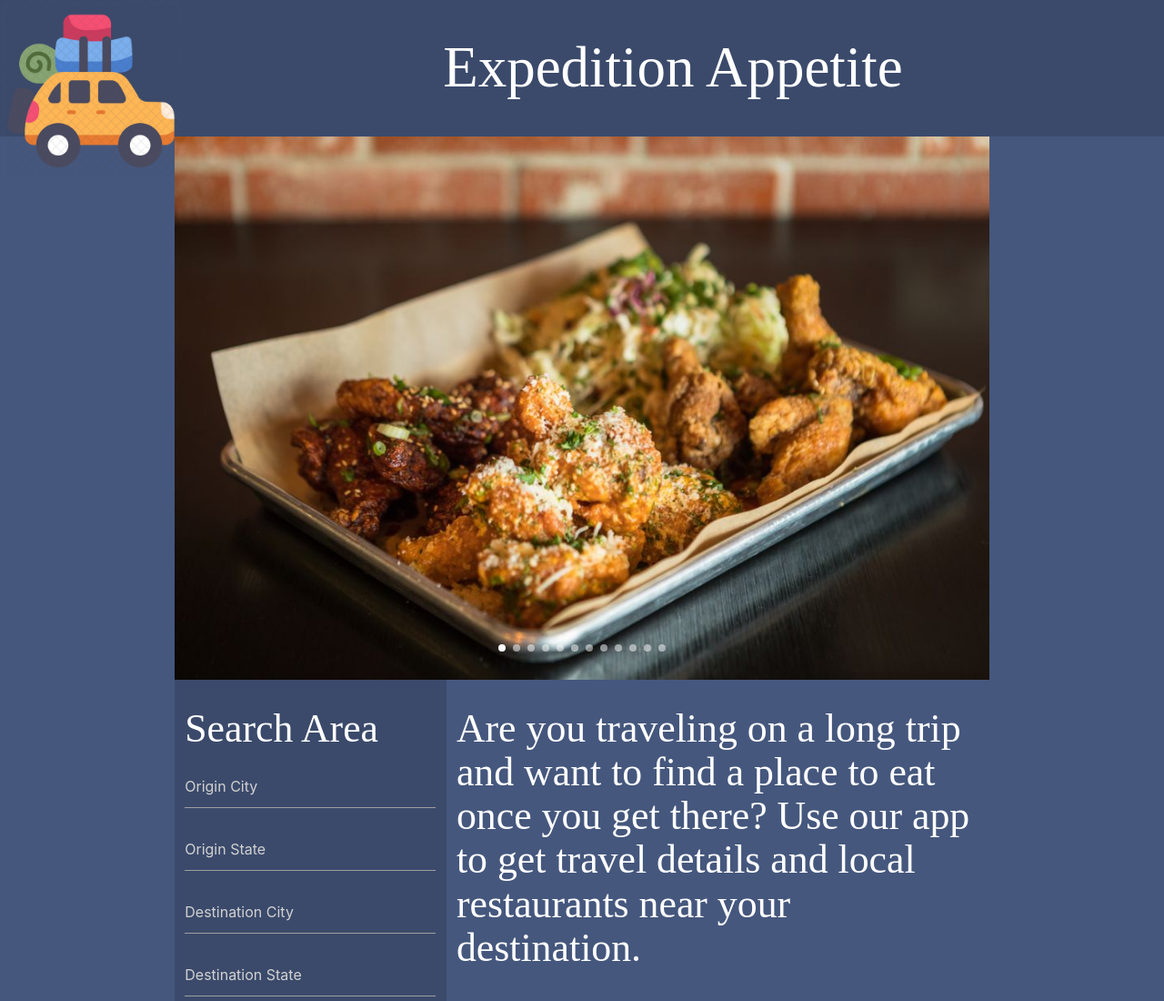
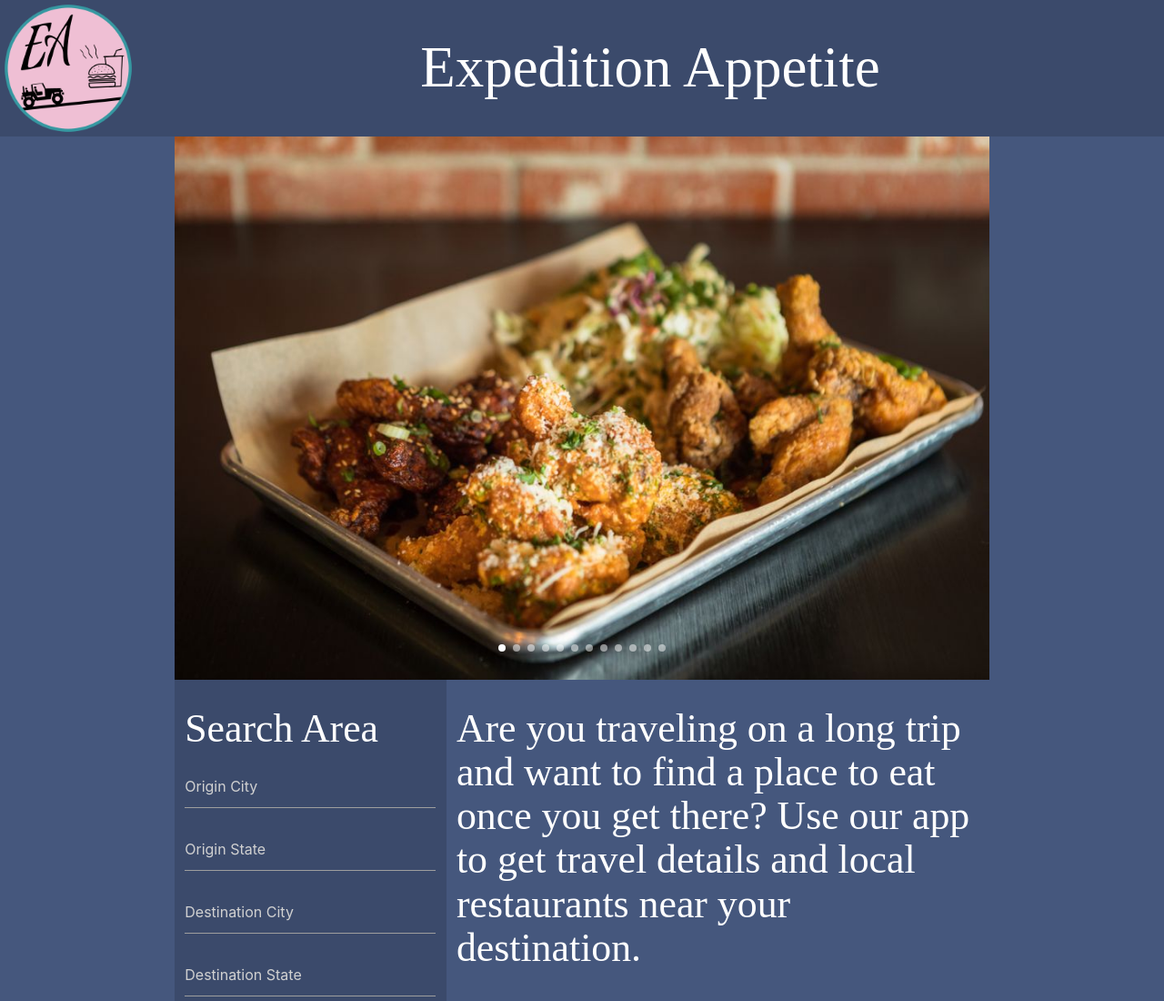
Before and after one commit to SerenaChandler/Exhibition-Appetite, a plain HTML site: page index.html in a window 1280 px wide. Shown: the top 1100 px of the page at 91% size. Drawn offline with nearby package versions, Linux system fonts and the light colour scheme; a web font is replaced by a local one.

Commit message:
added logo to page

```diff
--- a/index.html
+++ b/index.html
@@ -18,7 +18,7 @@
 
     <!-- PAGE HEADER -->
     <header class="page-header white-text">
-        <img src="./assets/images/travelling-car-icon.png" style="width: 200px;">
+        <img src="./assets/images/ealogo.png" style="width: 150px;">
         <h1 class="">Expedition Appetite</h1>
     </header>
 
```
